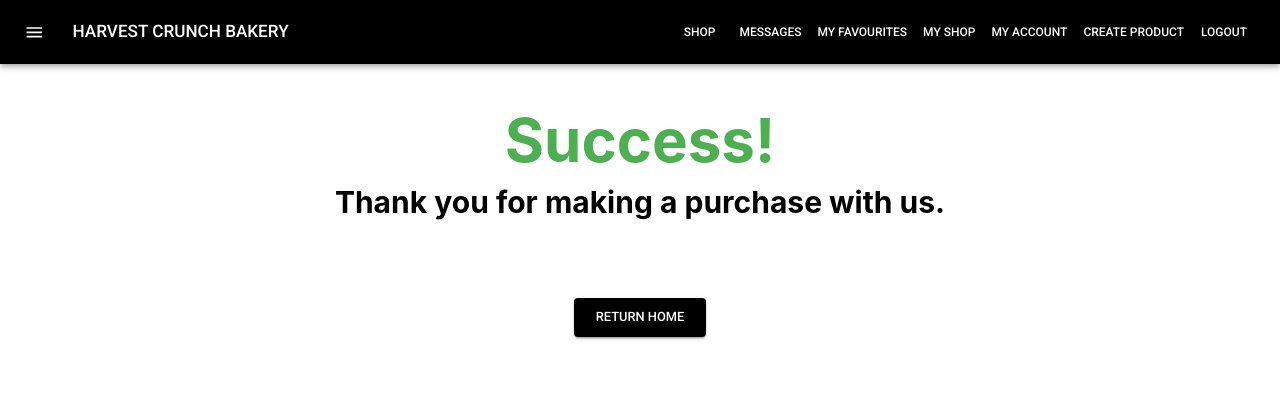
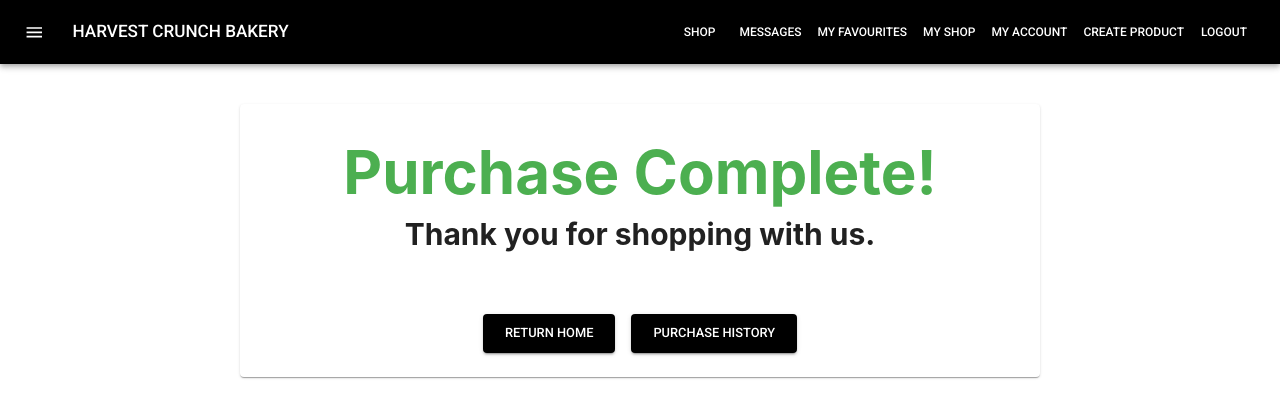
Before and after one commit to hatchways/team-harvest-crunch, a React (Create React App) app in the folder client/: page /success in a window 1280 px wide. Shown: the top 418 px of the page. Built offline with nearby package versions, Linux system fonts and the light colour scheme; no server answers.

Commit message:
style changes to success page

```diff
--- a/client/src/pages/Success.js
+++ b/client/src/pages/Success.js
@@ -1,6 +1,6 @@
 import React from "react";
 import Navbar from "./NavBar";
-import { Container, Button, Box } from "@material-ui/core";
+import { Container, Button, Box, Card, CardContent } from "@material-ui/core";
 import { makeStyles } from "@material-ui/core/styles";
 
 const useStyles = makeStyles(theme => ({
@@ -8,7 +8,8 @@ const useStyles = makeStyles(theme => ({
         color: "#4caf50",
         textAlign: "center",
         fontSize: "60px",
-        marginBottom: theme.spacing(1),
+        marginTop: theme.spacing(2),
+        marginBottom: theme.spacing(1)
     },
     rootH3: {
         textAlign: "center",
@@ -16,7 +17,14 @@ const useStyles = makeStyles(theme => ({
         marginTop: theme.spacing(1)
     },
     rootButton: {
-        marginTop: theme.spacing(6),
+        marginTop: theme.spacing(4),
+        marginLeft: theme.spacing(1),
+        marginRight: theme.spacing(1)
+    },
+    rootCard: {
+        marginTop: theme.spacing(5),
+        width: "800px",
+        margin: "auto"
     }
 }));
 
@@ -26,9 +34,11 @@ export default function Success() {
         <div>
             <Navbar />
             <Container className={classes.rootContainer}>
-                <h1 className={classes.rootH1}>Success!</h1>
+                <Card className={classes.rootCard}>
+                    <CardContent>
+                        <h1 className={classes.rootH1}>Purchase Complete!</h1>
                         <h3 className={classes.rootH3}>
-                    Thank you for making a purchase with us.
+                            Thank you for shopping with us.
                         </h3>
                         <Box textAlign="center">
                             <Button
@@ -40,7 +50,18 @@ export default function Success() {
                             >
                                 Return Home
                             </Button>
+                            <Button
+                                variant="contained"
+                                size="large"
+                                color="primary"
+                                className={classes.rootButton}
+                                href="/purchase-history"
+                            >
+                                Purchase History
+                            </Button>
                         </Box>
+                    </CardContent>
+                </Card>
             </Container>
         </div>
     );
```
Lines whose indentation alone changed are shown as unchanged.
